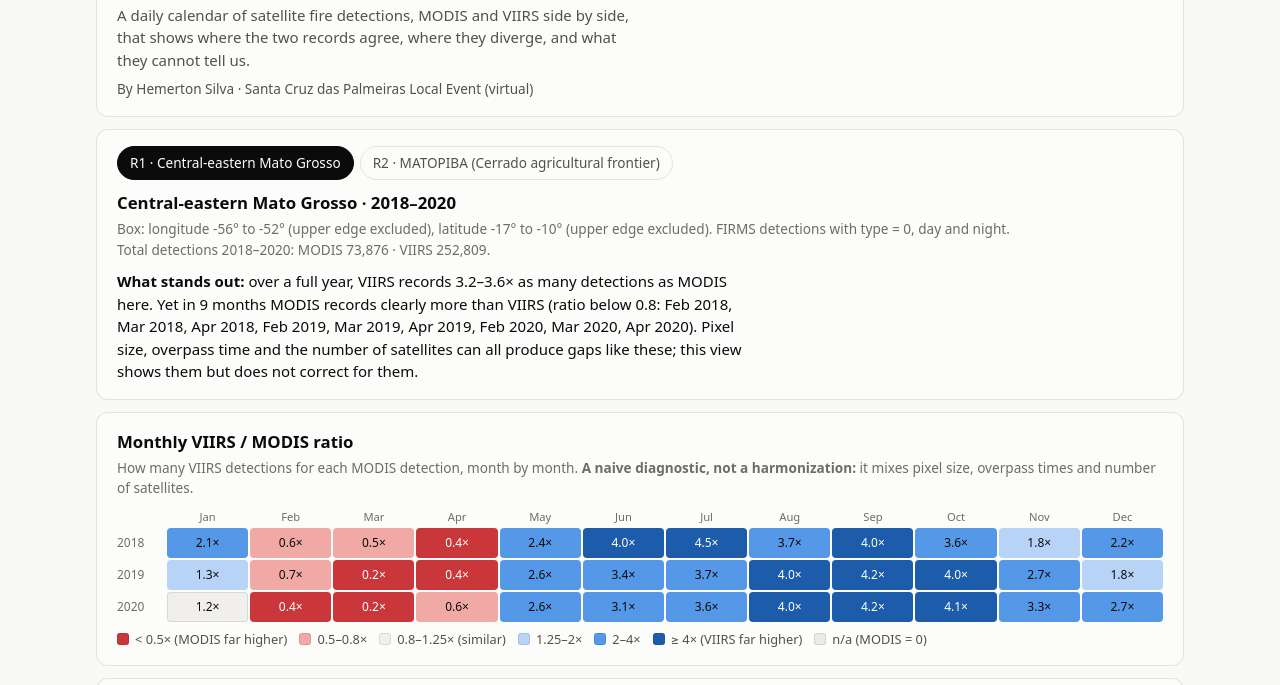
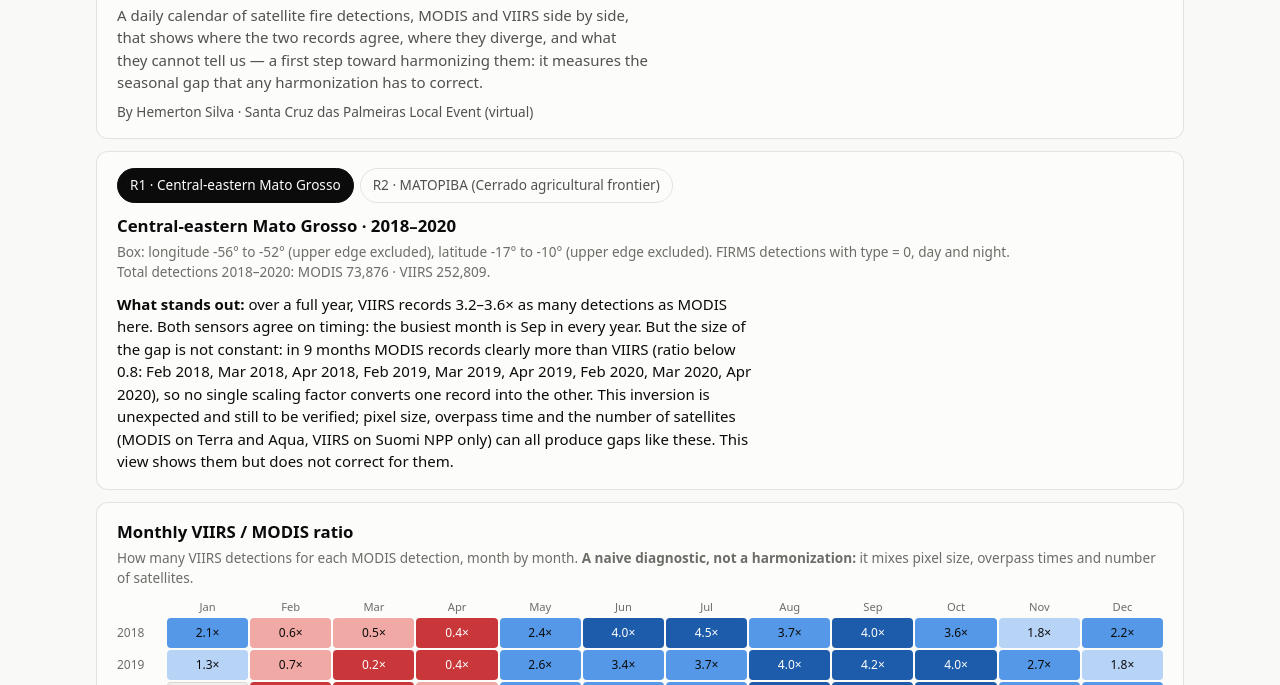
Before and after one commit to hemertonsilva/brasa-orbit-spaceapps-2026, a plain HTML site: page docs/index.html in a window 1280 px wide. Shown: the part 105-790 px from the top of the page. Drawn offline with Linux system fonts and the light colour scheme.

Commit message:
feat(site): frame as first step toward harmonization; add peak-timing agreement and flag the rainy-season inversion as unverified

```diff
--- a/docs/app/app.js
+++ b/docs/app/app.js
@@ -160,9 +160,32 @@
       txt += "over a full year, VIIRS records " + fmt1.format(Math.min.apply(null, yearly)) + "–" +
         fmt1.format(Math.max.apply(null, yearly)) + "× as many detections as MODIS here. ";
     }
+    // Timing: busiest month per sensor and year.
+    var peaks = state.years.map(function (y) {
+      function argmax(key) {
+        var best = 0;
+        mon[y].forEach(function (c, i) { if (c[key] > mon[y][best][key]) best = i; });
+        return best;
+      }
+      return { y: y, m: argmax("modis"), v: argmax("viirs") };
+    });
+    var agree = peaks.every(function (p0) { return p0.m === p0.v; });
+    var samePeak = agree && peaks.every(function (p0) { return p0.m === peaks[0].m; });
+    if (samePeak) {
+      txt += "Both sensors agree on timing: the busiest month is " + MONTHS[peaks[0].m] + " in every year. ";
+    } else if (agree) {
+      txt += "Both sensors agree on the busiest month of each year (" +
+        peaks.map(function (p0) { return MONTHS[p0.m] + " " + p0.y; }).join(", ") + "). ";
+    } else {
+      txt += "Busiest month, MODIS vs VIIRS: " +
+        peaks.map(function (p0) { return p0.y + " " + MONTHS[p0.m] + "/" + MONTHS[p0.v]; }).join(", ") + ". ";
+    }
     txt += inv.length
-      ? "Yet in " + inv.length + " month" + (inv.length > 1 ? "s" : "") + " MODIS records clearly more than VIIRS (ratio below 0.8: " +
-        inv.join(", ") + "). Pixel size, overpass time and the number of satellites can all produce gaps like these; this view shows them but does not correct for them."
+      ? "But the size of the gap is not constant: in " + inv.length + " month" + (inv.length > 1 ? "s" : "") +
+        " MODIS records clearly more than VIIRS (ratio below 0.8: " + inv.join(", ") +
+        "), so no single scaling factor converts one record into the other. This inversion is unexpected and still to be verified; " +
+        "pixel size, overpass time and the number of satellites (MODIS on Terra and Aqua, VIIRS on Suomi NPP only) can all produce gaps like these. " +
+        "This view shows them but does not correct for them."
       : "No month in this period has MODIS recording clearly more than VIIRS (ratio below 0.8).";
     p.appendChild(document.createTextNode(txt));
   }
--- a/docs/index.html
+++ b/docs/index.html
@@ -13,7 +13,7 @@
   <header class="masthead">
     <p class="eyebrow">NASA Space Apps Challenge 2026 · Harmonization of MODIS and VIIRS Hot Spots · Team Brasa Orbital</p>
     <h1>Brasa Orbit</h1>
-    <p class="lede">A daily calendar of satellite fire detections, MODIS and VIIRS side by side, that shows where the two records agree, where they diverge, and what they cannot tell us.</p>
+    <p class="lede">A daily calendar of satellite fire detections, MODIS and VIIRS side by side, that shows where the two records agree, where they diverge, and what they cannot tell us — a first step toward harmonizing them: it measures the seasonal gap that any harmonization has to correct.</p>
     <p class="byline">By Hemerton Silva · Santa Cruz das Palmeiras Local Event (virtual)</p>
   </header>
 
```
